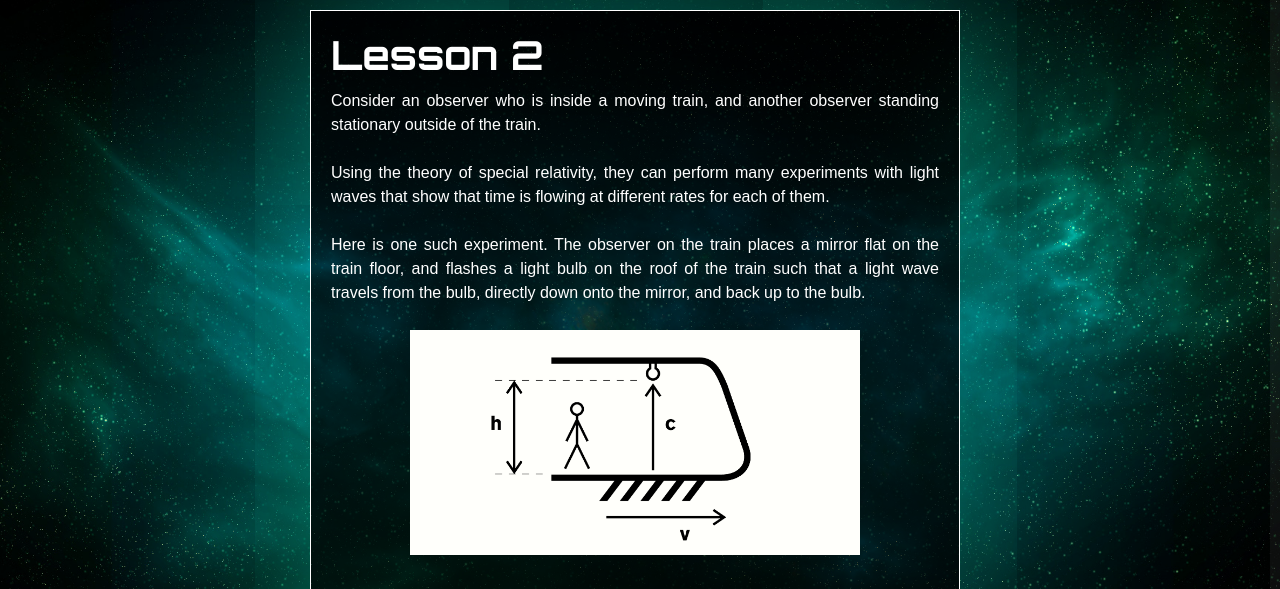
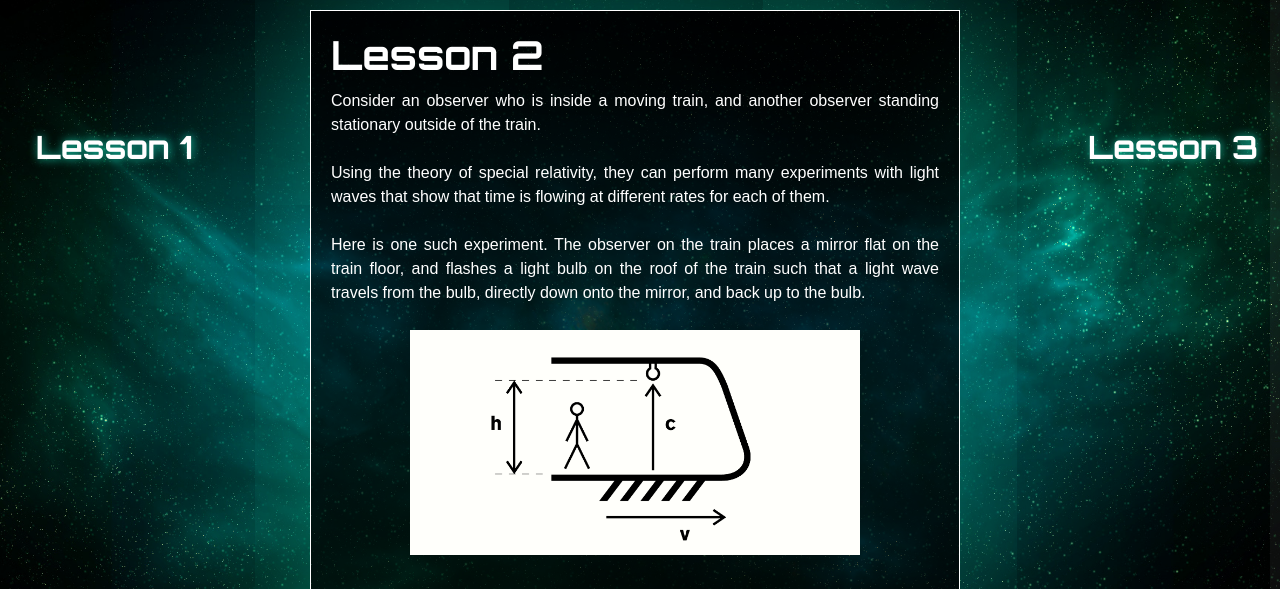
Before and after one commit to jasperpato/learn-special-relativity, a Flask app: page /learn/lesson-2 in a window 1280 px wide. Shown: the part 50-639 px from the top of the page. Run offline with Flask 2, Linux system fonts and the light colour scheme; a user stored in the database is signed in; some libraries are stand-ins or nearby versions.

Commit message:
Sliding arrows labelss

```diff
--- a/app/static/style.css
+++ b/app/static/style.css
@@ -782,3 +782,19 @@ svg circle:nth-child(2) {
 	bottom: 50%;
 	right: 80%;
 }
+
+.pageArrowRightLabel {
+	position: absolute;
+	font-family: "Orbitron";
+	text-shadow: #13c0a3 1px 0 10px;
+	bottom: 72%;
+	left: 85%;
+}
+
+.pageArrowLeftLabel {
+	position: absolute;
+	font-family: "Orbitron";
+	text-shadow: #13c0a3 1px 0 10px;
+	bottom: 72%;
+	right: 85%;
+}
--- a/app/templates/lesson-1.html
+++ b/app/templates/lesson-1.html
@@ -99,6 +99,7 @@
 			</div>
 			<div id="next-1" class="pageButton" style="display: block">NEXT</div>
 		</div>
+		<h2 class="pageArrowRightLabel">Lesson 2</h2>
 		<a href="{{ url_for('routes.lesson2') }}">
 			<div class="pageArrow pageArrowRight">
 				<span></span>
--- a/app/templates/lesson-2.html
+++ b/app/templates/lesson-2.html
@@ -145,6 +145,7 @@
 		<div class="rocket rocket3">
 			<img src="{{ url_for('static', filename='pictures/rocket.png') }}" class="rocketIcon" />
 		</div>
+		<h2 class="pageArrowRightLabel">Lesson 3</h2>
 		<a href="{{ url_for('routes.lesson3') }}">
 			<div class="pageArrow pageArrowRight">
 				<span></span>
@@ -152,6 +153,7 @@
 				<span></span>
 			</div>
 		</a>
+		<h2 class="pageArrowLeftLabel">Lesson 1</h2>
 		<a href="{{ url_for('routes.lesson1') }}">
 			<div class="pageArrow pageArrowLeft">
 				<span></span>
--- a/app/templates/lesson-3.html
+++ b/app/templates/lesson-3.html
@@ -105,6 +105,7 @@
 			</div>
 			<div id="next-3" class="pageButton" style="display: block">NEXT</div>
 		</div>
+		<h2 class="pageArrowLeftLabel">Lesson 2</h2>
 		<a href="{{ url_for('routes.lesson2') }}">
 			<div class="pageArrow pageArrowLeft">
 				<span></span>
```
